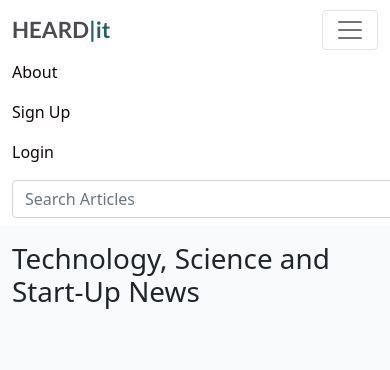
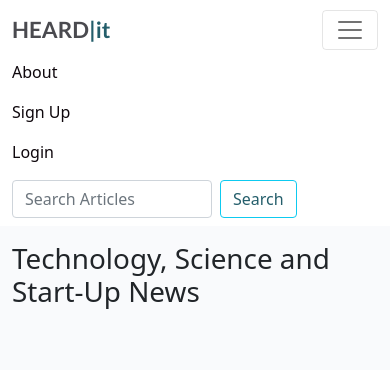
Before and after one commit to sherryrich/heard-it, a Django app: page / in a window 390 px wide, after a click that opens the changed part; the page is wider, and only the part inside the window is pictured. Shown: the top 370 px of that part. Run offline with Django 3.2, Linux system fonts and the light colour scheme; data that the repository does not hold is empty.

Commit message:
Updated css media query to show search button on smaller devices

```diff
--- a/static/css/style.css
+++ b/static/css/style.css
@@ -197,3 +197,9 @@ a.nav-link-active {
 .error_code_message {
     color: #47CDEB;
 }
+
+@media (max-width: 700px) {
+    .search_articles {
+        width: 200px !important;
+    }
+}
```
Also changed, not shown: README.md, 2 other files.
